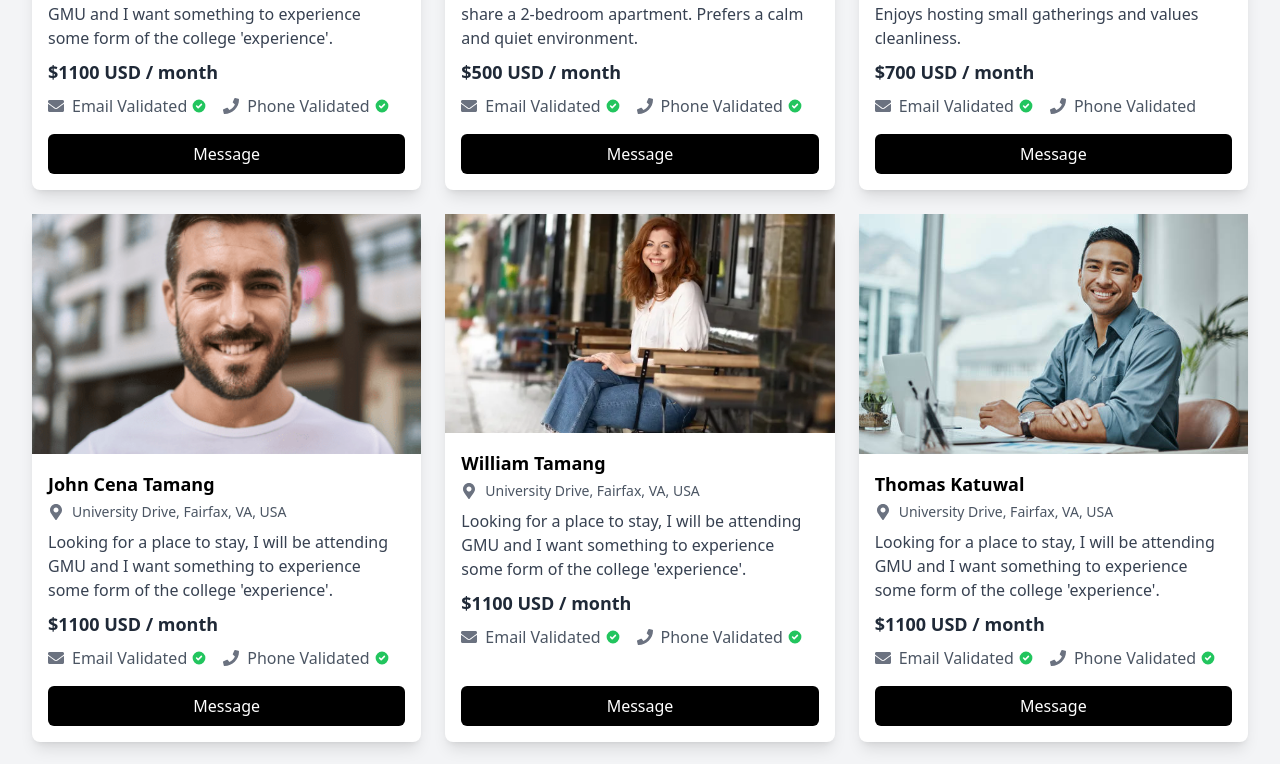
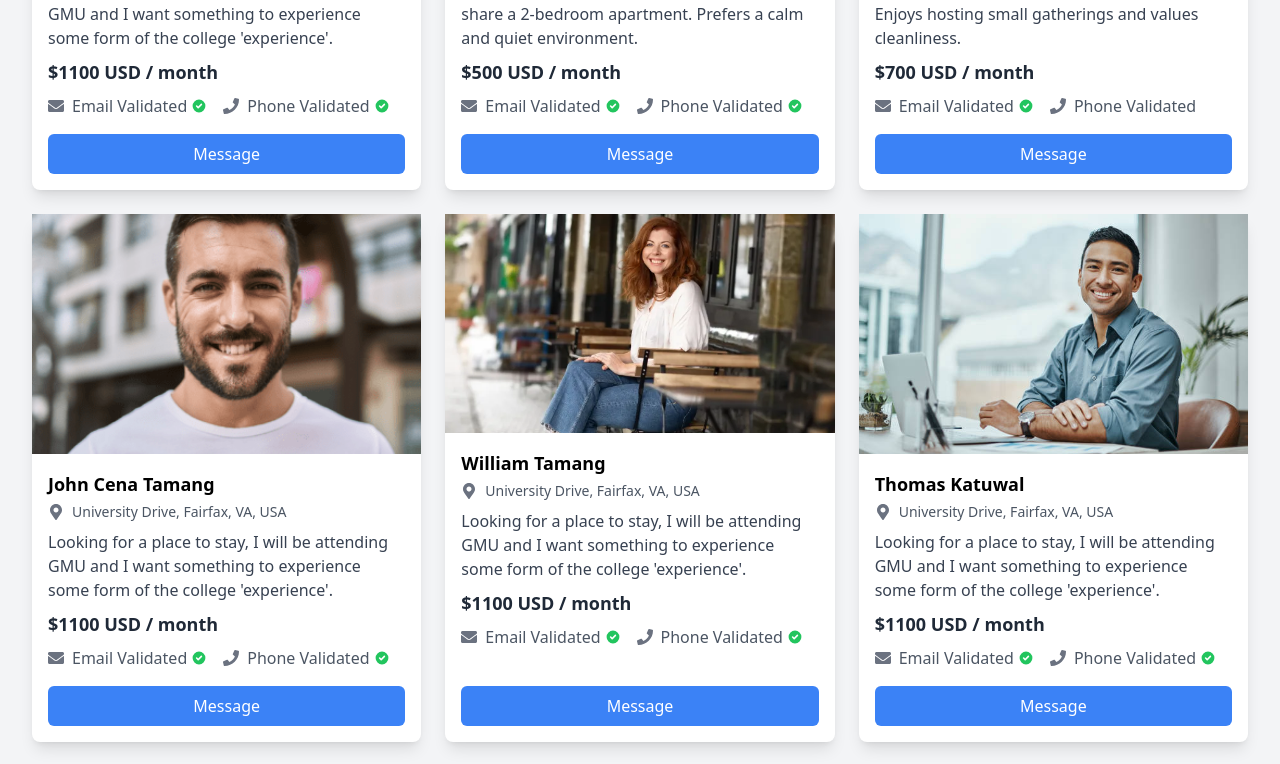
Before and after one commit to jenishkatuwal11/Blue_Fox_Project, a React (Vite) app in the folder Frontend/: page /FindRoommates in a window 1280 px wide. Shown: the part 780-1544 px from the top of the page. Built offline with nearby package versions, Linux system fonts and the light colour scheme.

Commit message:
Chnage in Message button color

```diff
--- a/Frontend/src/pages/FindRoommates/FindRoommates.jsx
+++ b/Frontend/src/pages/FindRoommates/FindRoommates.jsx
@@ -560,7 +560,7 @@ const FindRoommates = () => {
                       </div>
                     </div>
                   </div>
-                  <button className="mt-4 w-full bg-black text-white py-2 rounded-md hover:bg-gray-800">
+                  <button className="mt-4 w-full bg-blue-500 text-white py-2 rounded-md hover:bg-gray-800">
                     Message
                   </button>
                 </div>
```
